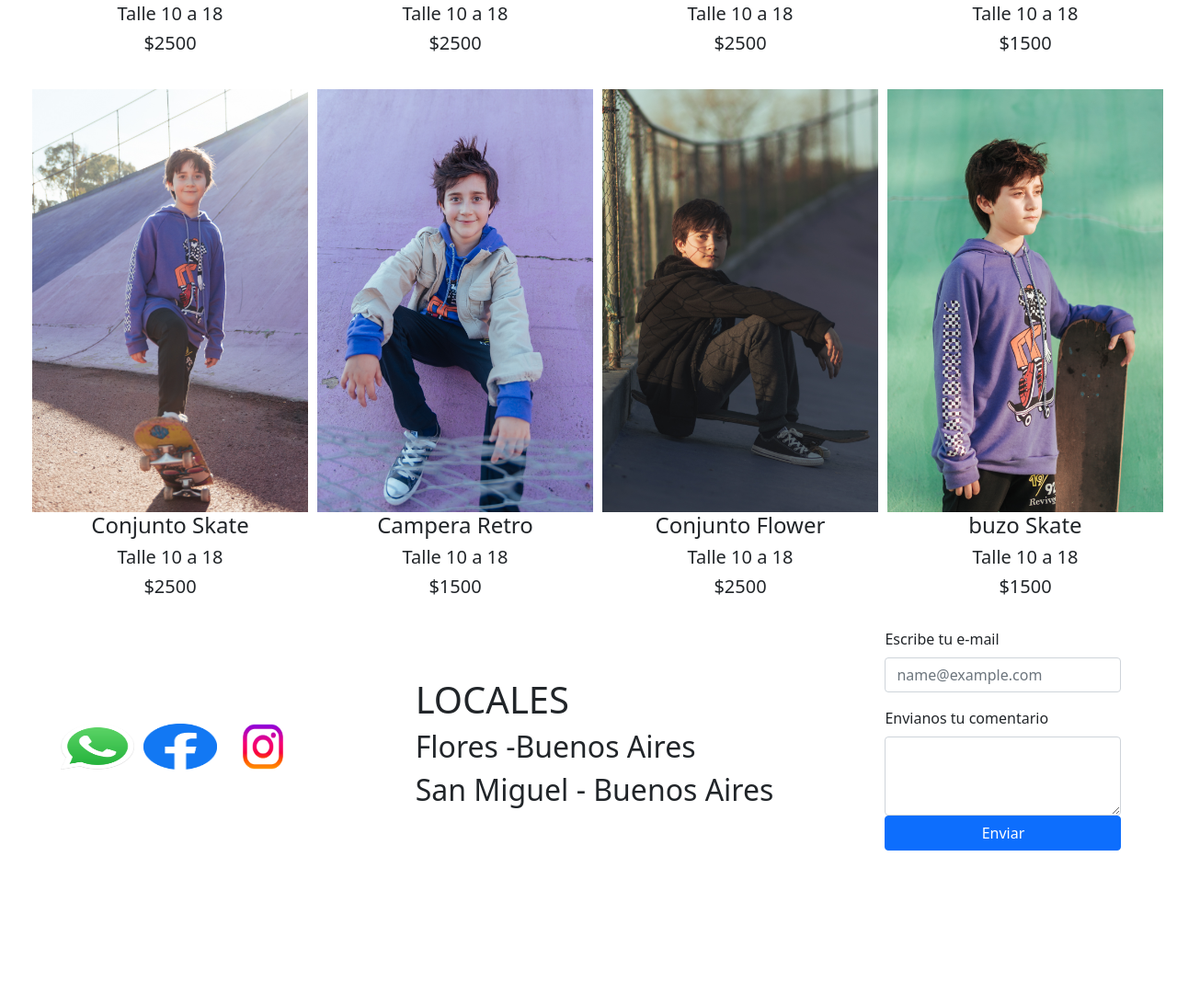
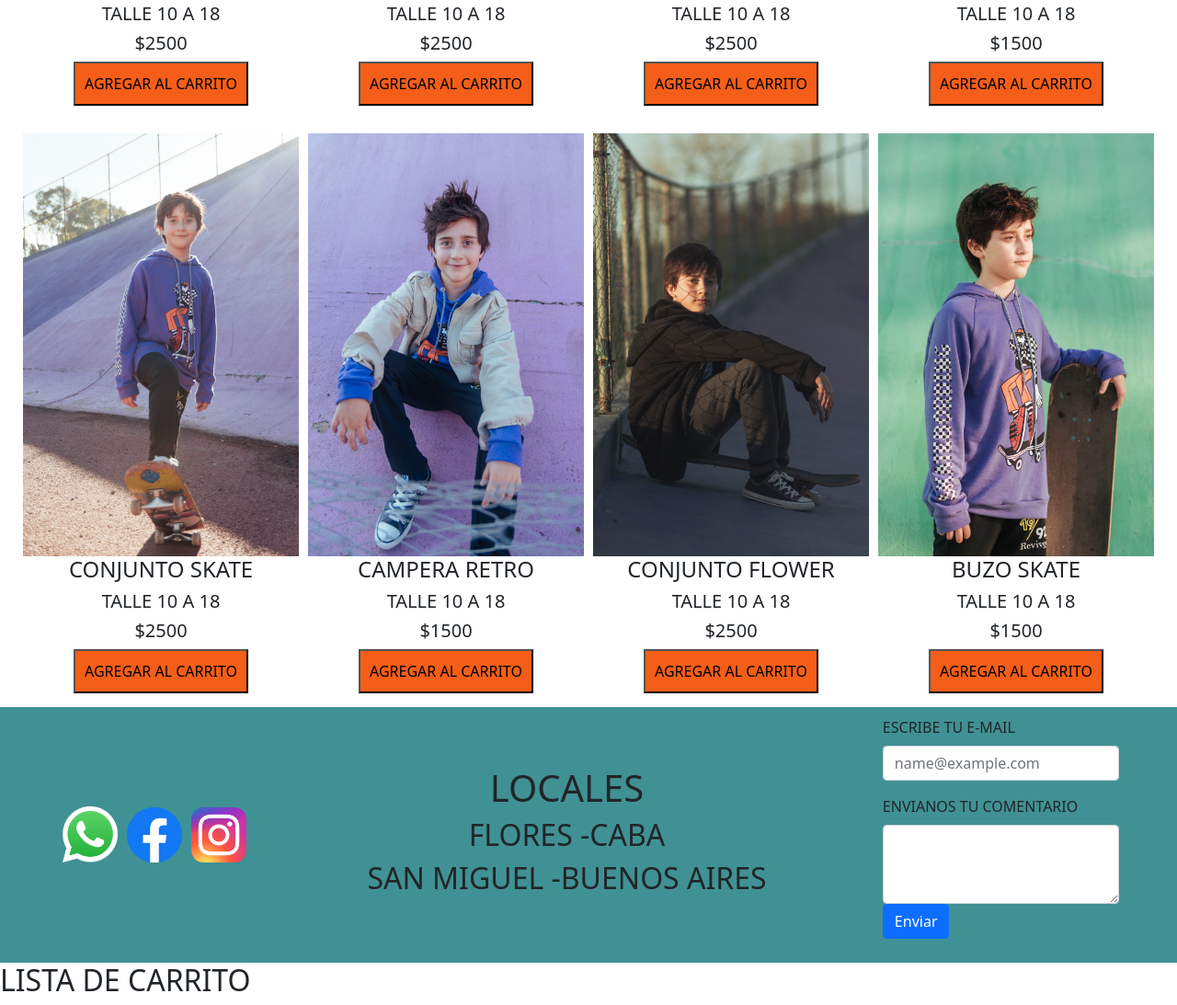
Before and after one commit to PedroAntonioJuarez/Protecto-Integrador, a plain HTML site: page index.html in a window 1280 px wide. Shown: the part 1615-2708 px from the top of the page at 92% size. Before the commit the page ends 2566 px from the top, so only its background shows below. Drawn offline with nearby package versions, Linux system fonts and the light colour scheme.

Commit message:
nuevos cambios

```diff
--- a/index.html
+++ b/index.html
@@ -12,7 +12,19 @@
     <main id="top">
         <header>
             <p>DESCUBRI LA NUEVA TEMPORADA DE MILLSTREAM</p>
-            <div><a href="#"><img src="./fixed.jpg" alt=""></a></div>
+            <ul>
+              <li>
+                <div class="carro">
+                  <span>Contador</span>
+                  <a href="#ListaCarrito"><img src="./carrito.png" alt=""></a>
+                </div>
+
+              </li>
+              <li>
+                <div class="casita"><a href="#"><img src="./logocasa.png" alt=""></a></div>
+             </li>
+          </ul>
+
         </header>
              <section>
             <nav class="navbar navbar-expand-lg navbar-light bg-light">
@@ -33,7 +45,7 @@
                         <a class="nav-link active" aria-current="page" href="#">Mayorista</a>
                       </li>
                       <li class="nav-item">
-                        <a class="nav-link" href="#">Redes Sociales</a>
+                        <a class="nav-link" href="#redes">Redes Sociales</a>
                       </li>
                       <li class="nav-item dropdown">
                         <a class="nav-link dropdown-toggle" href="#" id="navbarDropdown" role="button" data-bs-toggle="dropdown" aria-expanded="false">
@@ -70,24 +82,28 @@
                         <h4>Conjunto Girl</h4>
                         <h5>Talle 10 a 18</h5>
                         <h5>$2500</h5>
+                        <button id="button" class="button" onclick=(addProduct(2500))>AGREGAR AL CARRITO</button>
                     </li>
                     <li>
                         <div><img src="./fotos/2niña.jpg" alt=""></div>
                         <h4>Conjunto Black</h4>
                         <h5>Talle 10 a 18</h5>
                         <h5>$2500</h5>
+                        <button id="button" class="button" onclick="">AGREGAR AL CARRITO</button>
                     </li>
                     <li>
                         <div><img src="./fotos/3niña.jpg" alt=""></div>
                         <h4>Conjunto Hippie</h4>
                         <h5>Talle 10 a 18</h5>
                         <h5>$2500</h5>
+                        <button id="button" class="button">AGREGAR AL CARRITO</button>
                     </li>
                     <li>
                         <div><img src="./fotos/4niña.jpg" alt=""></div>
                         <h4>Campera White</h4>
                         <h5>Talle 10 a 18</h5>
                         <h5>$1500</h5>
+                        <button id="button" class="button">AGREGAR AL CARRITO</button>
                     </li>
                 </div>
              </section>
@@ -98,38 +114,42 @@
                   <h4>Conjunto Skate</h4>
                   <h5>Talle 10 a 18</h5>
                   <h5>$2500</h5>
+                  <button id="button" class="button">AGREGAR AL CARRITO</button>
               </li>
               <li>
                   <div><img src="./fotos/2niño.jpg" alt=""></div>
                   <h4>Campera Retro</h4>
                   <h5>Talle 10 a 18</h5>
                   <h5>$1500</h5>
+                  <button id="button" class="button">AGREGAR AL CARRITO</button>
               </li>
               <li>
                   <div><img src="./fotos/niño.jpg" alt=""></div>
                   <h4>Conjunto Flower</h4>
                   <h5>Talle 10 a 18</h5>
                   <h5>$2500</h5>
+                  <button id="button" class="button">AGREGAR AL CARRITO</button>
               </li>
               <li>
                   <div><img src="./fotos/4niño.jpg" alt=""></div>
                   <h4>buzo Skate</h4>
                   <h5>Talle 10 a 18</h5>
                   <h5>$1500</h5>
+                  <button id="button" class="button">AGREGAR AL CARRITO</button>
               </li>
             </div>
              </section>
 
              <footer>
-            <section class="redes">
+            <section class="redes" id="redes">
              <div><img src="./whatsapp-logo-11.png" alt="whatsapp"></div>
              <div><img src="./facebook.png" alt=""></div>
-             <div><img src="./Instagram-simbolo.png" alt=""></div>
+             <div><img src="./instagram-logo.png" alt=""></div>
             </section>
             <section id="locales">
               <h1>LOCALES</h1>
-              <h2>Flores -Buenos Aires</h2>
-              <h2>San Miguel - Buenos Aires</h2>
+              <h2>FLORES -CABA</h2>
+              <h2>SAN MIGUEL -BUENOS AIRES</h2>
             </section>
             <section>
               <div class="mb-3">
@@ -143,7 +163,12 @@
               </div>
             </section>
         </footer>
+        <div>
+        <h2 id="ListaCarrito">Lista de carrito </h2>
+        <div id="Losproductos"></div>
+      </div>
     </main>
     <script src="https://cdn.jsdelivr.net/npm/bootstrap@5.1.0/dist/js/bootstrap.bundle.min.js" integrity="sha384-U1DAWAznBHeqEIlVSCgzq+c9gqGAJn5c/t99JyeKa9xxaYpSvHU5awsuZVVFIhvj" crossorigin="anonymous"></script>
+    <script src="/index.js"></script>
 </body>
 </html>
--- a/sass/estilos.scss
+++ b/sass/estilos.scss
@@ -5,19 +5,25 @@
    html {scroll-behavior: smooth;}
 
 
-  header {background-color: rgb(64, 145, 148);
+  header {background-color: rgb(64, 145, 148);text-align: center;
     p {color: white;}
-    text-align: center;
-    div {width: 50px; height: 50px; position: fixed; right: 2rem; bottom: 1rem; border-radius: 50%;
+    li {list-style: none;}
+   .casita {width: 50px; height: auto; position: fixed; right: 1rem; bottom: 1rem;}
+   .carro {width: 75px; height: auto; position: fixed; right: 7px; bottom: 4rem;}
+
     img {width: 100%; height: 100%;}
    }
 
-    @media (max-width: 400px) {
+   @media (max-width: 400px) {
    .navbar-brand img {width: 200px; height: auto;}
    }
-}
+
 
 main { section { padding: 10px;}
+   text-transform: uppercase;
+  .button {padding: 10px;
+            background-color:rgba(245,94,25,255);}
+
 }
 
 .imagenportada {display: flex; justify-content: center;
@@ -25,6 +31,7 @@ main { section { padding: 10px;}
             display: inline-block; text-align: center;
       img {width: 100%; height: auto;}
    }
+
 }
 
          @media (max-width: 1200px){
@@ -41,7 +48,7 @@ main { section { padding: 10px;}
    align-items: center; justify-content: center;
 }
 
-.imagenes {width: 100vw; height: auto;
+.imagenes {width: 100%; height: auto;
           display: flex; justify-content: center;
 
        div {width: 300px; height: 460px;}
@@ -51,7 +58,7 @@ main { section { padding: 10px;}
    text-align: center;}
 
 
-.imagenes2  {width: 100vw; height: auto;
+.imagenes2  {width: 100%; height: auto;
             display: flex; justify-content: center;
    div {width: 300px; height: 460px;}
    img {width: 100%; height: 100%;}
@@ -61,11 +68,14 @@ main { section { padding: 10px;}
 
 
 
- footer {width: 100%; display: flex; justify-content: space-around;
-     .redes {display:flex; align-items: center;
-      div {width: 90px; height: 60px; padding: 5px; }
+ footer {width: 100%; display: flex; justify-content: space-around; background-color: rgb(64, 145, 148); align-items: center;
+
+   .redes {display:flex; align-items: center;
+      div {width: 70px; height: auto; padding: 5px;
       img {width: 100%; height: 100%;}}
-      :nth-child(2) {display: flex; flex-direction: column; justify-content: center;}
+      :nth-child(2) {display: flex; flex-direction: column; justify-content: center; text-align: center;}}
+
+   #locales{text-align: center;}
 
       @media (max-width: 800px) {width: 100%; display: flex; flex-direction: column;
          }
```
Also changed, not shown: carrito.png (added), index.js (added), instagram-logo.png (added), logo carrito.png (added), logocasa.png (added), sass/estilos.css, 2 other files.
